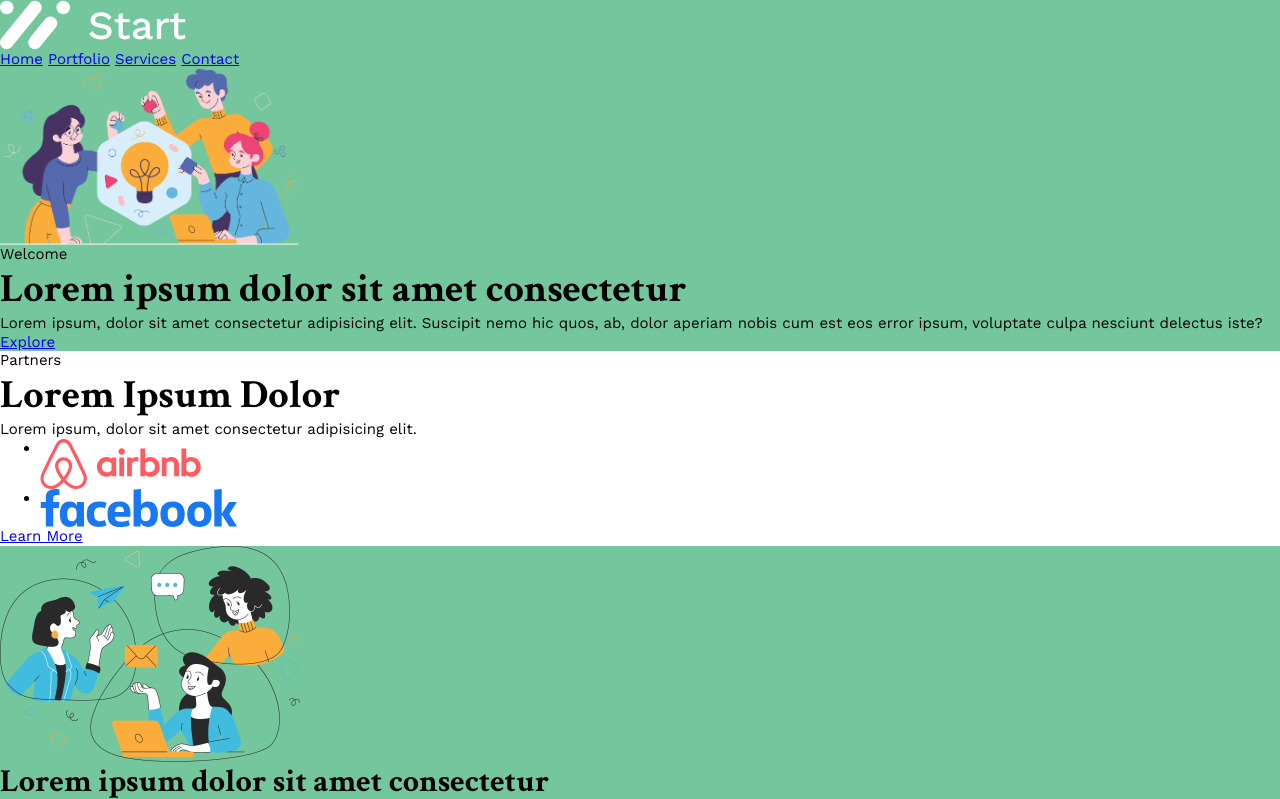
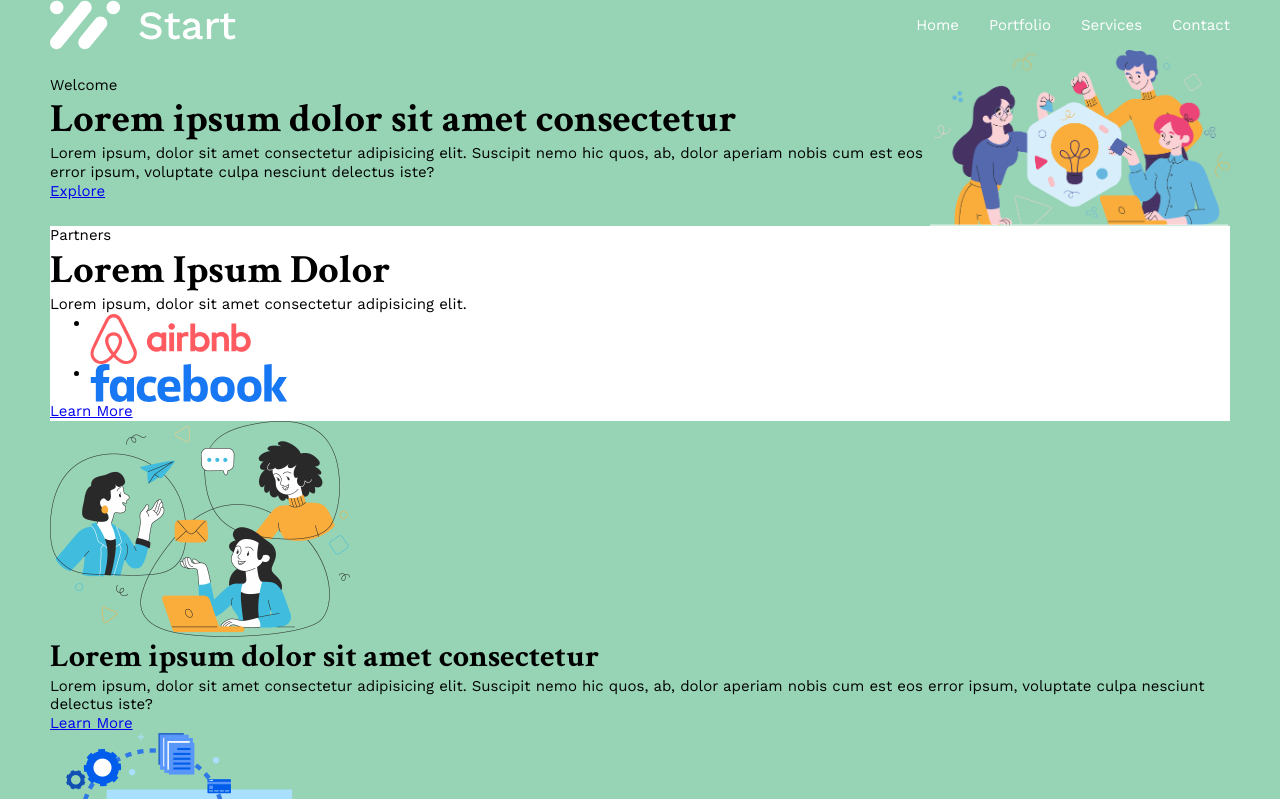
Before and after one commit to avlyceum/web-6a2, a plain HTML site: page 02-website/index.html in a window 1280 px wide. Shown: the top 799 px of the page. Drawn offline with nearby package versions, Linux system fonts and the light colour scheme.

Commit message:
feat: add fonts, header nav style

```diff
--- a/02-website/index.html
+++ b/02-website/index.html
@@ -6,81 +6,12 @@
         <link rel="preconnect" href="https://fonts.googleapis.com">
         <link rel="preconnect" href="https://fonts.gstatic.com" crossorigin>
         <link href="https://fonts.googleapis.com/css2?family=Crimson+Text:ital,wght@0,400;0,600;0,700;1,400;1,600;1,700&family=Work+Sans:ital,wght@0,100..900;1,100..900&display=swap" rel="stylesheet">
+        <link rel="stylesheet" href="reset.css">
+        <link rel="stylesheet" href="style.css">
         <title>Start</title>
-        <style>
-            /* 1. Use a more-intuitive box-sizing model */
-            *, *::before, *::after {
-            box-sizing: border-box;
-            }
-
-            /* 2. Remove default margin */
-            * {
-            margin: 0;
-            }
-
-            body {
-            /* 3. Add accessible line-height */
-            line-height: 1.5;
-            /* 4. Improve text rendering */
-            -webkit-font-smoothing: antialiased;
-            }
-
-            /* 5. Improve media defaults */
-            img, picture, video, canvas, svg {
-            display: block;
-            max-width: 100%;
-            }
-
-            /* 6. Inherit fonts for form controls */
-            input, button, textarea, select {
-            font: inherit;
-            }
-
-            /* 7. Avoid text overflows */
-            p, h1, h2, h3, h4, h5, h6 {
-            overflow-wrap: break-word;
-            }
-
-            /* 8. Improve line wrapping */
-            p {
-            text-wrap: pretty;
-            }
-            h1, h2, h3, h4, h5, h6 {
-            text-wrap: balance;
-            }
-
-            /*
-            9. Create a root stacking context
-            */
-            #root, #__next {
-            isolation: isolate;
-            }
-        </style>
-        <style>
-            body {
-                font-family: 'Work Sans', sans-serif;
-                font-size: 15px;
-                font-weight: normal;
-                line-height: 125%;
-            }
-            h1, h2, h3 {
-                font-family: "Crimson Text", serif;
-                font-weight: bold;
-                line-height: 125%; /* 50px 1.25 */
-            }
-            h1 {
-                font-size: 40px;
-            }
-            h2 {
-                font-size: 32px;
-            }
-            h3 {
-                font-size: 28px;
-            }
-        </style>
     </head>
-    <body style="background-color: #74C69D;">
-        <header>
+    <body style="background-color: var(--color-primary-75);">
+        <header class="container">
             <img src="images/logo.svg" alt="Logo Start" />
             <nav>
                 <a href="index.html">Home</a>
@@ -91,15 +22,17 @@
         </header>
 
         <main>
-            <section>
+            <section class="hero container">
                 <img src="images/hero.png" alt="Brainstorm" width="300" />
-                <p>Welcome</p>
-                <h1>Lorem ipsum dolor sit amet consectetur</h1>
-                <p>Lorem ipsum, dolor sit amet consectetur adipisicing elit. Suscipit nemo hic quos, ab, dolor aperiam nobis cum est eos error ipsum, voluptate culpa nesciunt delectus iste?</p>
-                <a href="#">Explore</a>
+                <div>
+                    <p>Welcome</p>
+                    <h1>Lorem ipsum dolor sit amet consectetur</h1>
+                    <p>Lorem ipsum, dolor sit amet consectetur adipisicing elit. Suscipit nemo hic quos, ab, dolor aperiam nobis cum est eos error ipsum, voluptate culpa nesciunt delectus iste?</p>
+                    <a href="#">Explore</a>
+                </div>
             </section>
 
-            <section style="background-color: white;">
+            <section class="container" style="background-color: white;">
                 <p>Partners</p>
                 <h1>Lorem Ipsum Dolor</h1>
                 <p>Lorem ipsum, dolor sit amet consectetur
@@ -111,7 +44,7 @@
                 <a href="#">Learn More</a>
             </section>
 
-            <section>
+            <section class="container">
                 <article>
                     <img src="images/article1.png" alt="" width="300" />
                     <h2>Lorem ipsum dolor sit amet consectetur </h2>
@@ -126,7 +59,7 @@
                 </article>
             </section>
 
-            <section style="background-color: white;">
+            <section class="container" style="background-color: white;">
                 <p>Team</p>
                 <h1>Our Talents</h1>
                 <p>Lorem ipsum, dolor sit amet consectetur
@@ -157,7 +90,7 @@
             </section>
         </main>
 
-        <footer>
+        <footer class="container">
             <nav>
                 <a href="#"><img src="images/icon-facebook.svg" alt="Facebook" /></a>
                 <a href="#"><img src="images/icon-insta.svg" alt="Instagram" /></a>
--- /dev/null
+++ b/02-website/reset.css
@@ -0,0 +1,68 @@
+/* 1. Use a more-intuitive box-sizing model */
+*,
+*::before,
+*::after {
+  box-sizing: border-box;
+}
+
+/* 2. Remove default margin */
+* {
+  margin: 0;
+}
+
+body {
+  /* 3. Add accessible line-height */
+  line-height: 1.5;
+  /* 4. Improve text rendering */
+  -webkit-font-smoothing: antialiased;
+}
+
+/* 5. Improve media defaults */
+img,
+picture,
+video,
+canvas,
+svg {
+  display: block;
+  max-width: 100%;
+}
+
+/* 6. Inherit fonts for form controls */
+input,
+button,
+textarea,
+select {
+  font: inherit;
+}
+
+/* 7. Avoid text overflows */
+p,
+h1,
+h2,
+h3,
+h4,
+h5,
+h6 {
+  overflow-wrap: break-word;
+}
+
+/* 8. Improve line wrapping */
+p {
+  text-wrap: pretty;
+}
+h1,
+h2,
+h3,
+h4,
+h5,
+h6 {
+  text-wrap: balance;
+}
+
+/*
+                9. Create a root stacking context
+                */
+#root,
+#__next {
+  isolation: isolate;
+}
--- /dev/null
+++ b/02-website/style.css
@@ -0,0 +1,71 @@
+:root {
+  --font-body: 'Work Sans', sans-serif;
+  --font-heading: 'Crimson Text', serif;
+
+  --color-primary: rgb(116, 198, 157, 1);
+  --color-primary-75: rgb(116, 198, 157, 0.75);
+  --color-primary-50: rgb(116, 198, 157, 0.5);
+  --color-primary-25: rgb(116, 198, 157, 0.25);
+
+  --color-white: rgba(255, 255, 255, 1);
+  --color-white-75: rgba(255, 255, 255, 0.75);
+  --color-white-50: rgba(255, 255, 255, 0.5);
+  --color-white-25: rgba(255, 255, 255, 0.25);
+
+  --color-dark: rgba(33, 37, 41, 1);
+  --color-dark-75: rgba(33, 37, 41, 0.75);
+  --color-dark-50: rgba(33, 37, 41, 0.5);
+  --color-dark-25: rgba(33, 37, 41, 0.25);
+}
+
+body {
+  font-family: var(--font-body);
+  font-size: 15px;
+  font-weight: normal;
+  line-height: 125%;
+}
+h1,
+h2,
+h3 {
+  font-family: var(--font-heading);
+  font-weight: bold;
+  line-height: 125%; /* 50px 1.25 */
+}
+h1 {
+  font-size: 40px;
+}
+h2 {
+  font-size: 32px;
+}
+h3 {
+  font-size: 28px;
+}
+
+.container {
+  max-width: 1180px;
+  margin: 0 auto; /* 0 auto 0 auto */
+}
+
+header {
+  display: flex;
+  justify-content: space-between;
+  align-items: center;
+}
+header nav {
+  display: flex;
+  gap: 30px;
+}
+header a {
+  color: var(--color-white);
+  text-decoration: none;
+}
+header a:hover {
+  text-decoration: underline;
+}
+
+.hero {
+  display: flex;
+  justify-content: space-between;
+  align-items: center;
+  flex-direction: row-reverse;
+}
```
